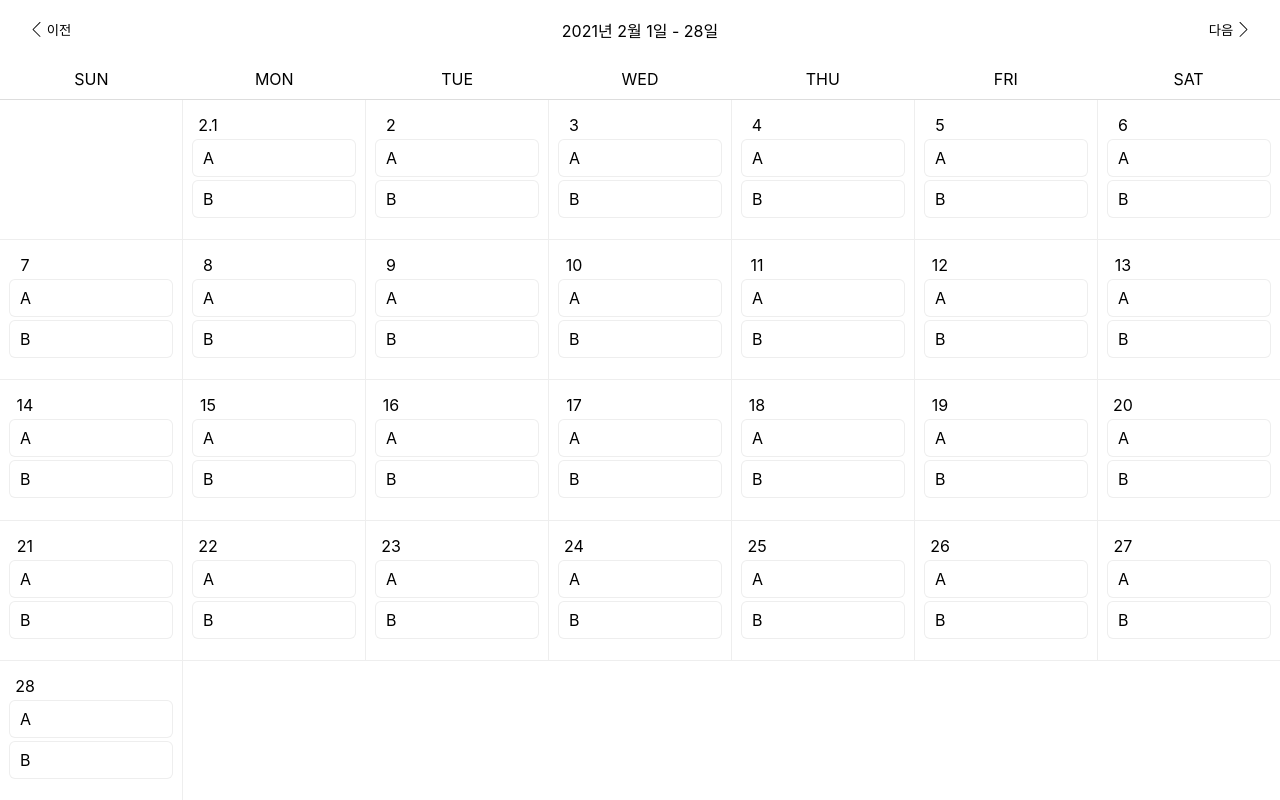
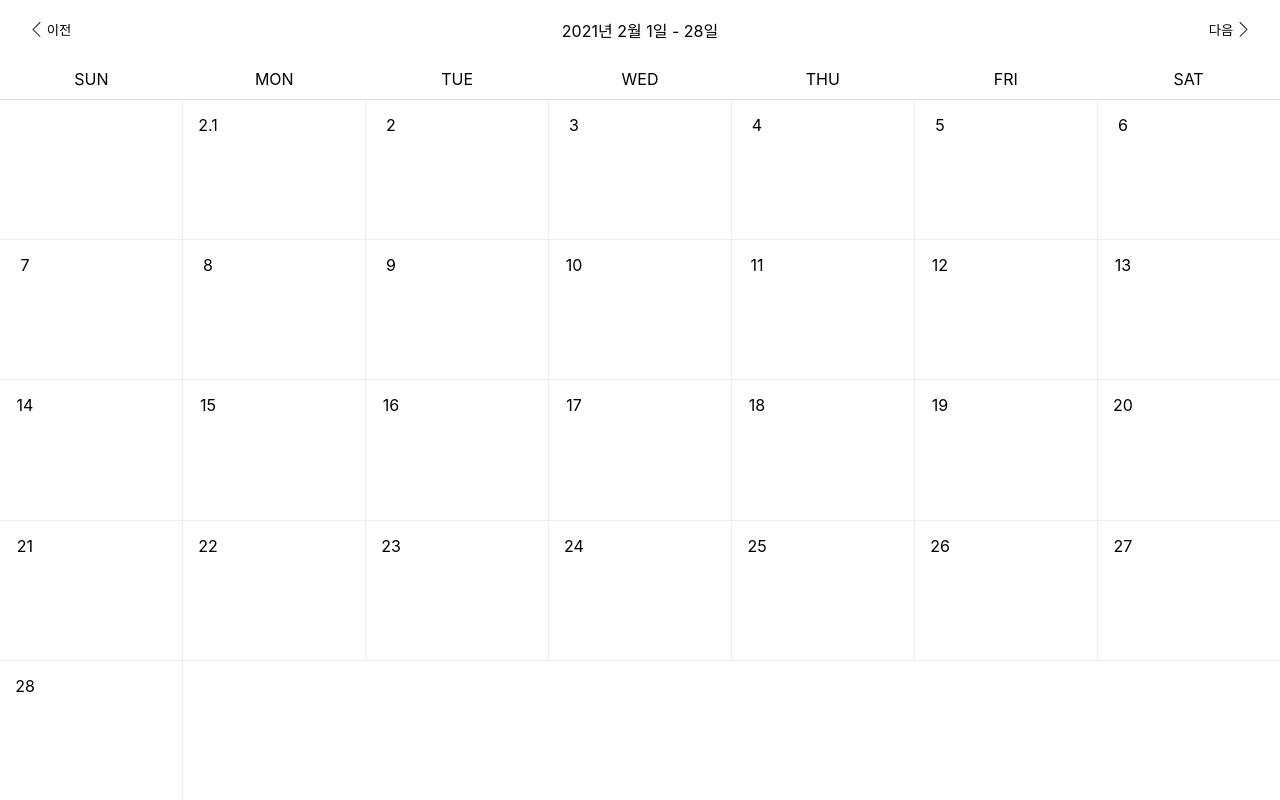
Before and after one commit to hhwaaaaa1/account-book, a React (Create React App) app: page / in a window 1280 px wide. Built offline with nearby package versions, Linux system fonts and the light colour scheme.

Commit message:
일일내역 생성 기능 구현

```diff
--- a/src/components/DailyRecord/DailyRecord.tsx
+++ b/src/components/DailyRecord/DailyRecord.tsx
@@ -1,12 +1,13 @@
-import { useState, useRef, useMemo } from "react";
+import { useRef, useMemo, useState } from "react";
 import { DragObjectWithType, useDrop } from "react-dnd";
 import DailyRecordItem, {
   DAILY_RECORD_ITEM,
   DailyRecordItemData,
 } from "./DailyRecordItem";
-import { v4 as uuid } from "uuid";
 import { observer } from "mobx-react";
 import useStores from "@/stores/useStores";
+import DailyRecorItem from "./DailyRecordItem";
+import { v4 as uuid } from "uuid";
 
 type DragItem = DailyRecordItemData &
   DragObjectWithType & {
@@ -23,59 +24,59 @@ interface DailyRecordProps {
 function DailyRecord({ day, month, year }: DailyRecordProps) {
   const date = useMemo(() => `${year}-${month}-${day}`, [year, month, day]);
   const ref = useRef<HTMLDivElement>(null);
-  // TOOD: store로 이동;
-  const [items, setItems] = useState([
-    {
-      id: uuid(),
-      text: "A",
-    },
-    {
-      id: uuid(),
-      text: "B",
-    },
-  ]);
 
   const { store } = useStores();
-  console.log(store);
+  const { dailyRecord } = store;
+  const records = dailyRecord.records[date];
 
-  const [, drop] = useDrop({
-    accept: DAILY_RECORD_ITEM,
-    collect: (monitor) => ({
-      isOver: monitor.isOver(),
-    }),
-    canDrop: (item: DragItem) => item.date !== date,
-    drop: (item: DragItem) => {
-      item.onDrop();
-      item.date = date;
-      setItems((items) => {
-        const newItems = [...items, item];
-        item.onDrop = () => {
-          const index = newItems.findIndex(({ id }) => item.id === id);
-          setItems([...newItems.slice(0, index), ...newItems.slice(index + 1)]);
-        };
-        return newItems;
-      });
-    },
-  });
+  // const [, drop] = useDrop({
+  //   accept: DAILY_RECORD_ITEM,
+  //   collect: (monitor) => ({ isOver: monitor.isOver() }),
+  //   canDrop: (item: DragItem) => item.date !== date,
+  //   drop: (item: DragItem) => {
+  //     item.onDrop();
+  //     item.date = date;
+  //     setItems((items) => {
+  //       const newItems = [...items, item];
+  //       item.onDrop = () => {
+  //         const index = newItems.findIndex(({ id }) => item.id === id);
+  //         setItems([...newItems.slice(0, index), ...newItems.slice(index + 1)]);
+  //       };
+  //       return newItems;
+  //     });
+  //   },
+  // });
 
-  function deleteItem(id: string) {
-    return function () {
-      const index = items.findIndex((item) => item.id === id);
-      setItems([...items.slice(0, index), ...items.slice(index + 1)]);
-    };
+  // function deleteItem(id: string) {
+  //   return function () {
+  //     const index = items.findIndex((item) => item.id === id);
+  //     setItems([...items.slice(0, index), ...items.slice(index + 1)]);
+  //   };
+  // }
+
+  // drop(ref);
+
+  const [adding, setAdding] = useState(false);
+  function addCard() {
+    setAdding(true);
   }
 
-  drop(ref);
+  function addRecord(amount: number) {
+    if (amount) dailyRecord.addRecord({ id: uuid(), amount }, date);
+    setAdding(false);
+  }
+
   return (
-    <div ref={ref}>
-      {items.map((item) => (
+    <div ref={ref} onClick={addCard}>
+      {records?.map((record) => (
         <DailyRecordItem
-          key={item.id}
-          data={item}
-          date={date}
-          onDrop={deleteItem(item.id)}
+          key={record.id}
+          amount={record.amount}
+          onSave={() => console.log("save")}
+          // onDrop={deleteItem(item.id)}
         />
       ))}
+      {adding && <DailyRecordItem onSave={addRecord} focusOnMount />}
     </div>
   );
 }
--- a/src/components/DailyRecord/DailyRecordItem.tsx
+++ b/src/components/DailyRecord/DailyRecordItem.tsx
@@ -1,4 +1,4 @@
-import { useRef } from "react";
+import { useEffect, useRef, useState } from "react";
 import { useDrag } from "react-dnd";
 import styled, { css } from "styled-components";
 
@@ -10,39 +10,71 @@ export interface DailyRecordItemData {
 }
 
 interface DailyRecordItemProps {
-  data: DailyRecordItemData;
-  date: string;
-  onDrop(): void;
+  // onDrop(): void;
+  amount?: number;
+  focusOnMount?: boolean;
+  onSave(amount: number): void;
 }
 
 export default function DailyRecordItem({
-  data,
-  date,
-  onDrop,
-}: DailyRecordItemProps) {
-  const ref = useRef<HTMLDivElement>(null);
+  amount,
+  focusOnMount,
+  onSave,
+}: // onDrop,
+DailyRecordItemProps) {
+  const card = useRef<HTMLDivElement>(null);
+  const input = useRef<HTMLInputElement>(null);
+  const [value, setValue] = useState(`${amount || ""}`);
 
-  const [{ isDragging }, drag] = useDrag({
-    item: {
-      type: DAILY_RECORD_ITEM,
-      date,
-      onDrop,
-      ...data,
-    },
-    collect: (monitor) => ({
-      isDragging: monitor.isDragging(),
-    }),
-  });
+  // const [{ isDragging }, drag] = useDrag({
+  //   item: {
+  //     type: DAILY_RECORD_ITEM,
+  //     date,
+  //     onDrop,
+  //     // ...data,
+  //   },
+  //   collect: (monitor) => ({
+  //     isDragging: monitor.isDragging(),
+  //   }),
+  // });
 
-  drag(ref);
+  // drag(ref);
+
+  function handleChange(e: React.ChangeEvent<HTMLInputElement>) {
+    const { value } = e.target;
+    const isDigit = /^[0-9]+$/.test(value);
+    if (!isDigit && !!value) return;
+    setValue(value);
+  }
+
+  function handleBlur() {
+    onSave(+value);
+  }
+
+  function handleKeyPress(e: React.KeyboardEvent) {
+    if (e.key !== "Enter") return;
+    onSave(+value);
+  }
+
+  useEffect(() => {
+    if (!focusOnMount) return;
+    input.current?.focus();
+  }, []);
+
   return (
-    <Card ref={ref} isDragging={isDragging}>
-      {data.text}
+    <Card ref={card} onClick={(e) => e.stopPropagation()}>
+      <Input
+        ref={input}
+        value={value}
+        onChange={handleChange}
+        onBlur={handleBlur}
+        onKeyPress={handleKeyPress}
+      />
     </Card>
   );
 }
 
-const Card = styled.div<{ isDragging: boolean }>`
+export const Card = styled.div<{ isDragging?: boolean }>`
   display: flex;
   align-items: center;
   flex-wrap: wrap;
@@ -63,3 +95,7 @@ const Card = styled.div<{ isDragging: boolean }>`
     margin-top: 0;
   }
 `;
+
+const Input = styled.input`
+  border: 0;
+`;
--- a/src/index.css
+++ b/src/index.css
@@ -5,4 +5,15 @@ body {
     sans-serif;
   -webkit-font-smoothing: antialiased;
   -moz-osx-font-smoothing: grayscale;
+  outline: none;
 }
+
+button {
+  border: 0;
+  cursor: pointer;
+}
+
+input {
+  padding: 0;
+  outline: none;
+}
```
Also changed, not shown: .eslintrc.js.
